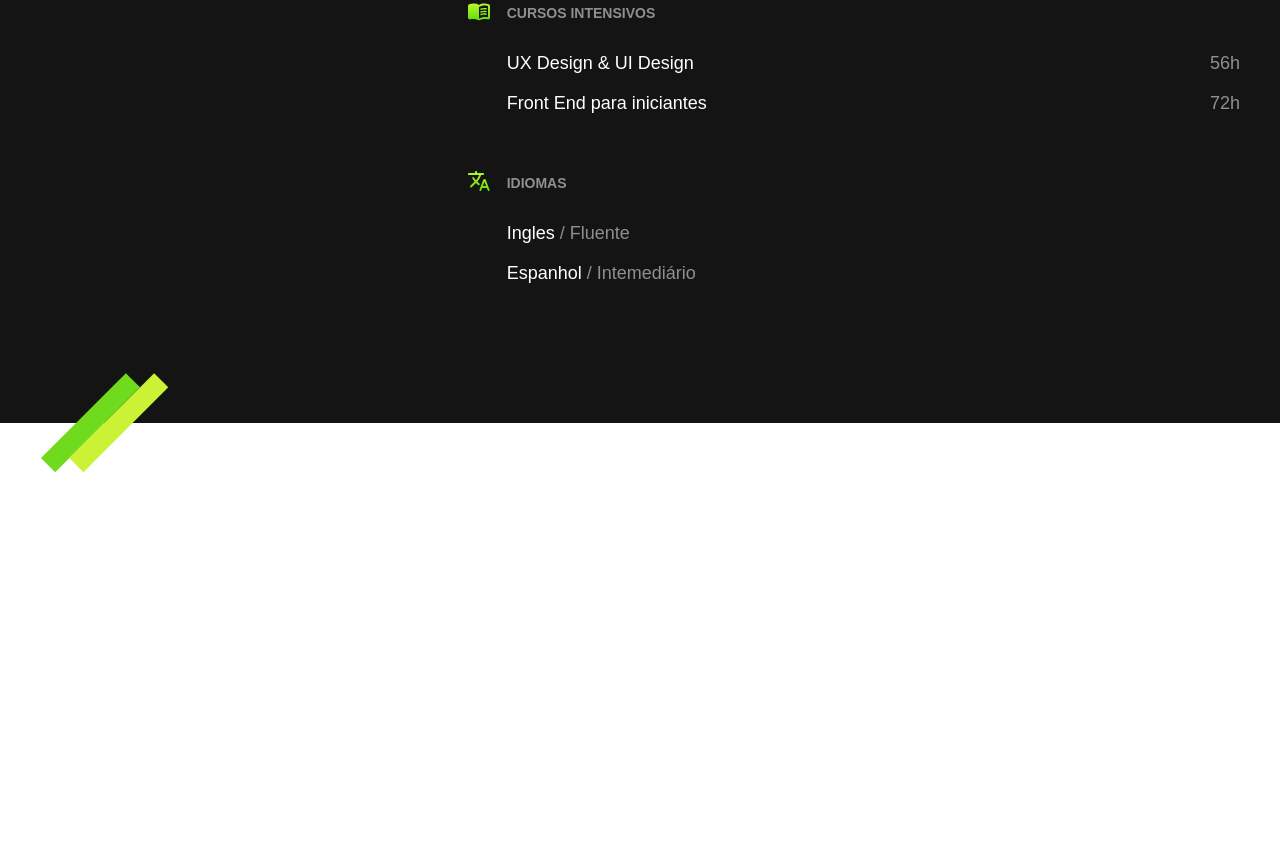
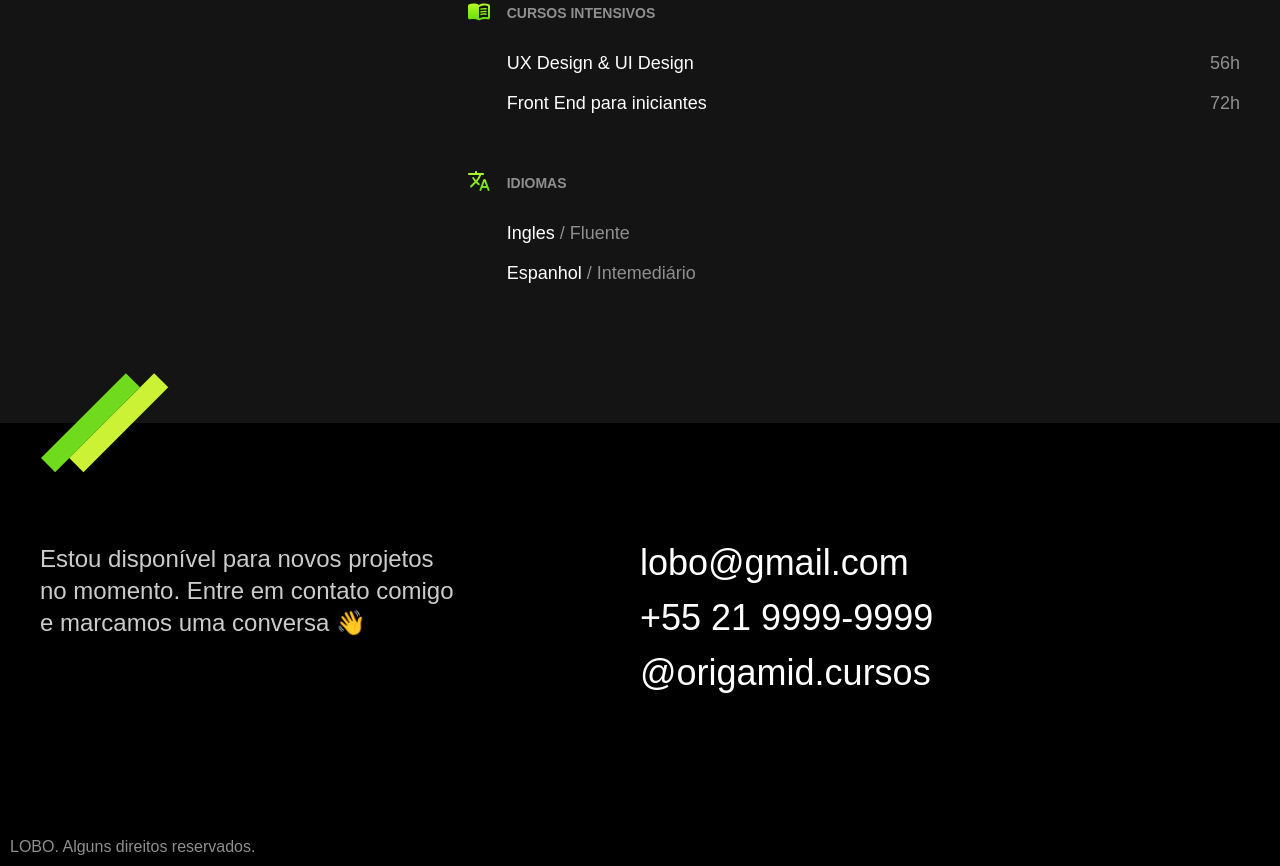
Before and after one commit to lawrencelonghi/lawrencelonghi.github.io, a plain HTML site: page index.html in a window 1280 px wide. Shown: the part 2034-2900 px from the top of the page. Before the commit the page ends 2507 px from the top, so only its background shows below. Drawn offline with Linux system fonts and the light colour scheme.

Commit message:
footer completo

```diff
--- a/css/footer.css
+++ b/css/footer.css
@@ -0,0 +1,29 @@
+.rodape-container {
+  max-width: 1200px;
+  padding: 120px 20px;
+  margin: 0 auto;
+  display: grid;
+  grid-template-columns: 1fr 1fr;
+  color: #fff;
+}
+
+.rodape {
+  background: #000;
+}
+.rodape-contato {
+  font-size: 36px;
+  line-height: 40px;
+}
+.rodape-contato p {
+  margin-bottom: 15px;
+}
+.rodape-texto {
+  font-size: 24px;
+  line-height: 32px;
+  color: #ccc;
+}
+.lobo {
+  color: #8f8f8f;
+  background: #000;
+  padding: 10px 10px;
+}
--- a/index.html
+++ b/index.html
@@ -113,8 +113,6 @@
             </ul>
           </div>
 
-
-
           <div class="idiomas">
             <h3>idiomas</h3>
             <ul>
@@ -123,6 +121,23 @@
             </ul>
           </div>
         </div>
+      </div>
+    </div>
+  </section>
+  <section class="rodape">
+    <footer class="rodape-container ">
+      <div class="rodape-texto">
+        <p>Estou disponível para novos projetos<br> no momento. Entre em contato comigo<br> e marcamos uma conversa 👋</p>
+      </div>
+      <div class="rodape-contato">
+        <p>lobo@gmail.com</p>
+        <p>+55 21 9999-9999</p>
+        <p>@origamid.cursos</p>
+      </div>
+    </footer>
+  </section>
+
+  <p class="lobo">LOBO. Alguns direitos reservados.</p>
 
 
 
```
